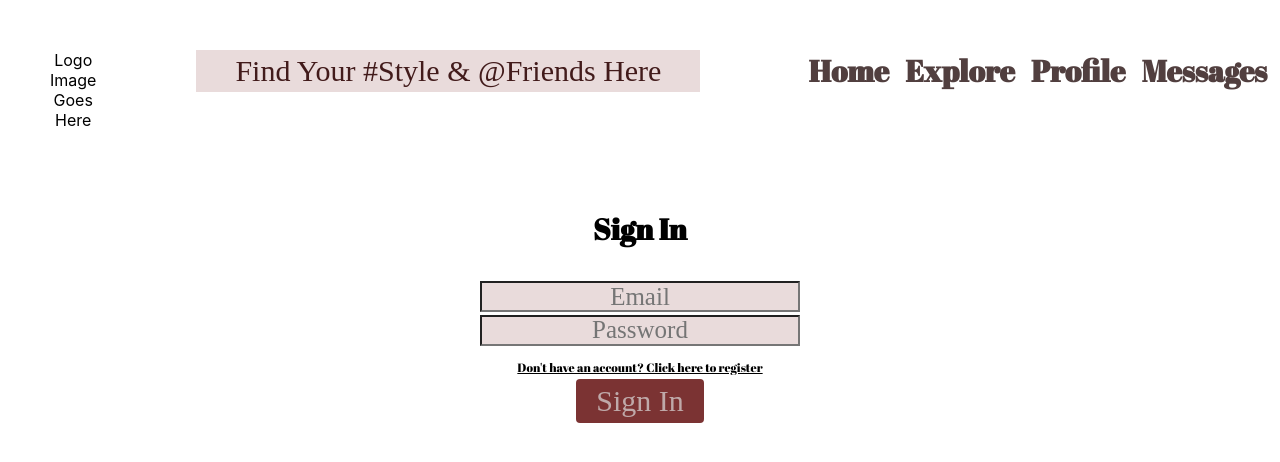
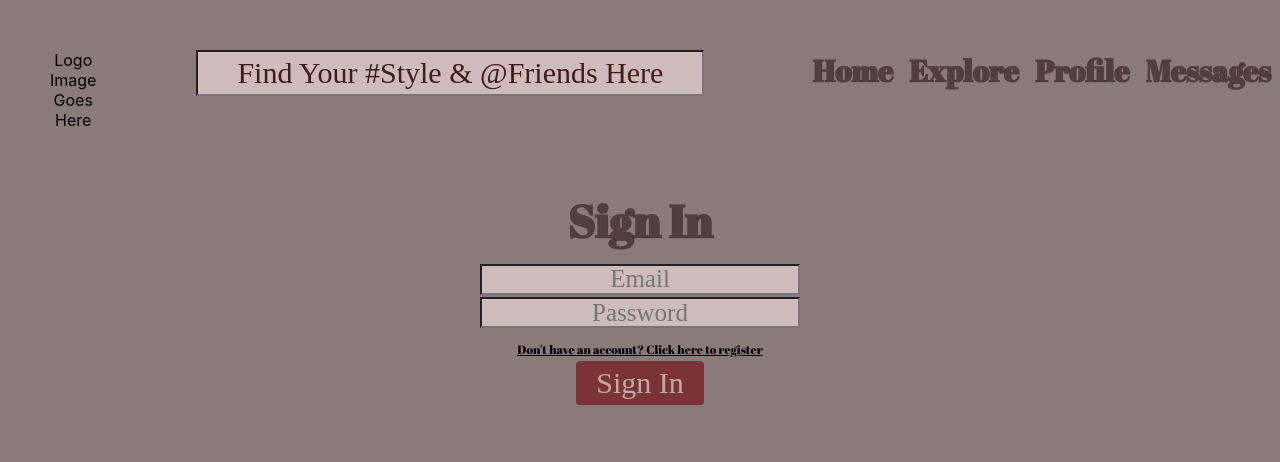
Before and after one commit to rin-11/Clipz-Frontend, a React (Create React App) app: page / in a window 1280 px wide. Shown: the top 462 px of the page. Built offline with nearby package versions, Linux system fonts and the light colour scheme; no server answers; a web font is replaced by a local one.

Commit message:
auth styling

```diff
--- a/src/App.css
+++ b/src/App.css
@@ -1,3 +1,10 @@
+html,
+body {
+  margin: 0;
+  padding: 0;
+  background-color: #8a7a7a;
+}
+
 .App {
   text-align: center;
 }
--- a/src/components/Header/NavBar/NavBar.css
+++ b/src/components/Header/NavBar/NavBar.css
@@ -14,4 +14,5 @@
     font-size: 30px;
     margin: 0px 8px;
     color: #513f3f;
+    -webkit-text-stroke: .5px rgba(77, 13, 13, 0.432);
   }
--- a/src/components/Header/SearchBar/SearchBar.css
+++ b/src/components/Header/SearchBar/SearchBar.css
@@ -12,7 +12,6 @@
     height: 40px;
     text-align: center;
     font-size: 30px;
-    border: none;
   }
 
   .SearchBar>input::placeholder {
--- a/src/pages/Auth/Auth.css
+++ b/src/pages/Auth/Auth.css
@@ -8,6 +8,12 @@
 
 .Register-Login {
     font-size: 25px;
+}
+.AuthForm>h3 {
+    font-size: 45px;
+    margin:10px;
+    color: #513f3f;
+    -webkit-text-stroke: .5px rgba(77, 13, 13, 0.432);
 }
 
 .userInput {
```
Also changed, not shown: src/pages/Auth/Auth.jsx (+0 -8 lines).
